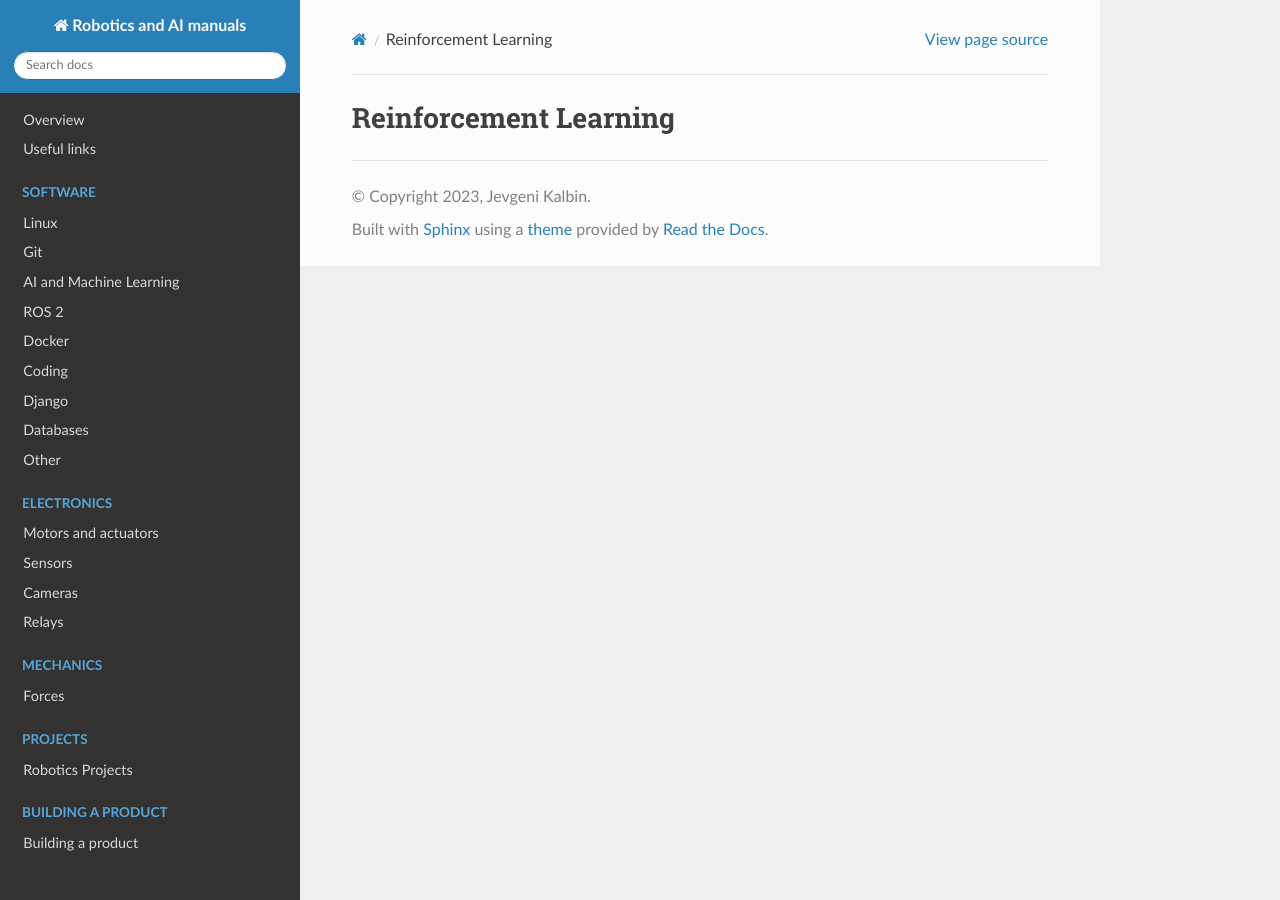
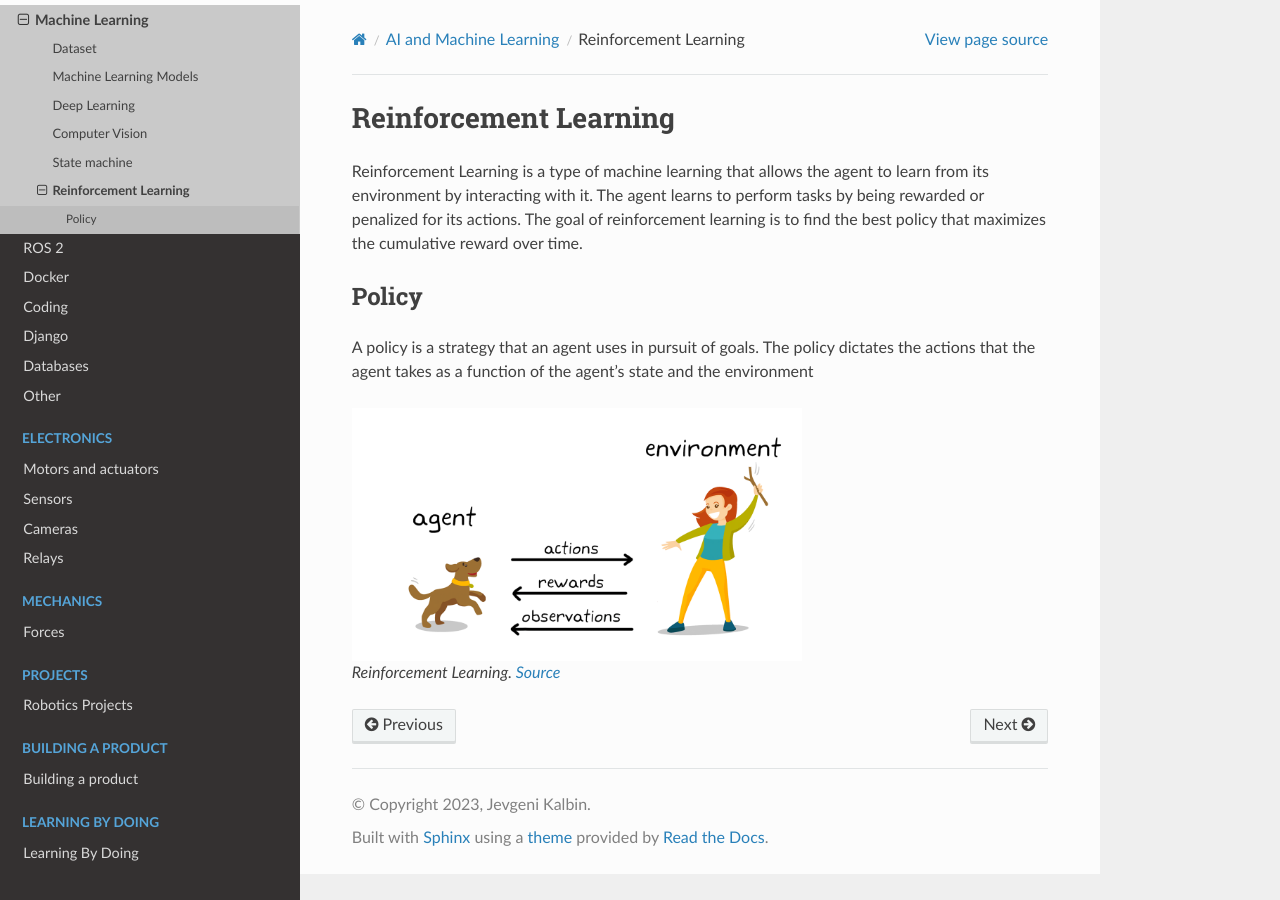
Before and after one commit to jevgenik/manuals, a Sphinx documentation site: the page built from source/files/software/ai/rl.rst, in a window 1280 px wide. Built offline with Sphinx 7.4.7 and the Read the Docs theme 2.0.0, drawn with Linux system fonts in a browser that asks for light colours.

Commit message:
reinforcement learning

```diff
--- a/source/files/software/ai/ai.rst
+++ b/source/files/software/ai/ai.rst
@@ -16,13 +16,13 @@ and then changes its approach and tests it again, and again. It always tries to
    :width: 450px
    :alt: Types Of Machine Learning
 
-   Types of Machine Learning. `Source <https://towardsdatascience.com/machine-learning-for-beginners-d247a9420dab>`_
+   Types of Machine Learning. `Source. <https://towardsdatascience.com/machine-learning-for-beginners-d247a9420dab>`_
 
 .. figure:: images/types_of_machine_learning_2.png
    :width: 450px
    :alt: Types Of Machine Learning
 
-Types of Machine Learning. `Source <https://idapgroup.com/blog/types-of-machine-learning-out-there/>`_
+Types of Machine Learning. `Source. <https://idapgroup.com/blog/types-of-machine-learning-out-there/>`_
 
 .. toctree::
    :maxdepth: 2
--- a/source/files/software/ai/rl.rst
+++ b/source/files/software/ai/rl.rst
@@ -1,3 +1,17 @@
 ======================
 Reinforcement Learning
 ======================
+Reinforcement Learning is a type of machine learning that allows the agent to learn from its environment by interacting with it.
+The agent learns to perform tasks by being rewarded or penalized for its actions. The goal of reinforcement learning is to
+find the best policy that maximizes the cumulative reward over time.
+
+Policy
+======
+A policy is a strategy that an agent uses in pursuit of goals. The policy dictates the actions that the agent takes as a
+function of the agent's state and the environment
+
+.. figure:: images/rl.png
+   :width: 450px
+   :alt: Reinforcement Learning
+
+   Reinforcement Learning. `Source <https://ch.mathworks.com/discovery/reinforcement-learning.html>`_
```
Also changed, not shown: other parts of source/files/software/ai/ai.rst (+1 -0 lines), source/files/software/ai/images/rl.png (added).
